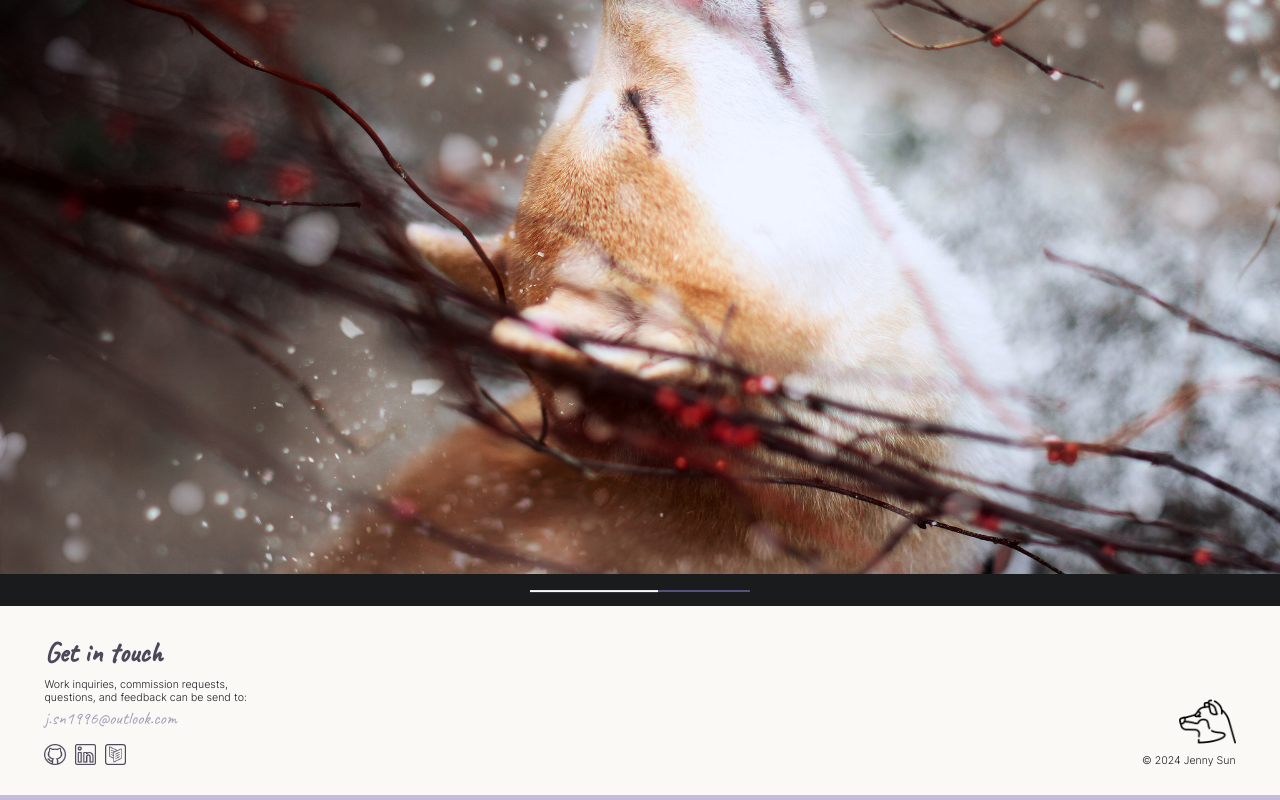
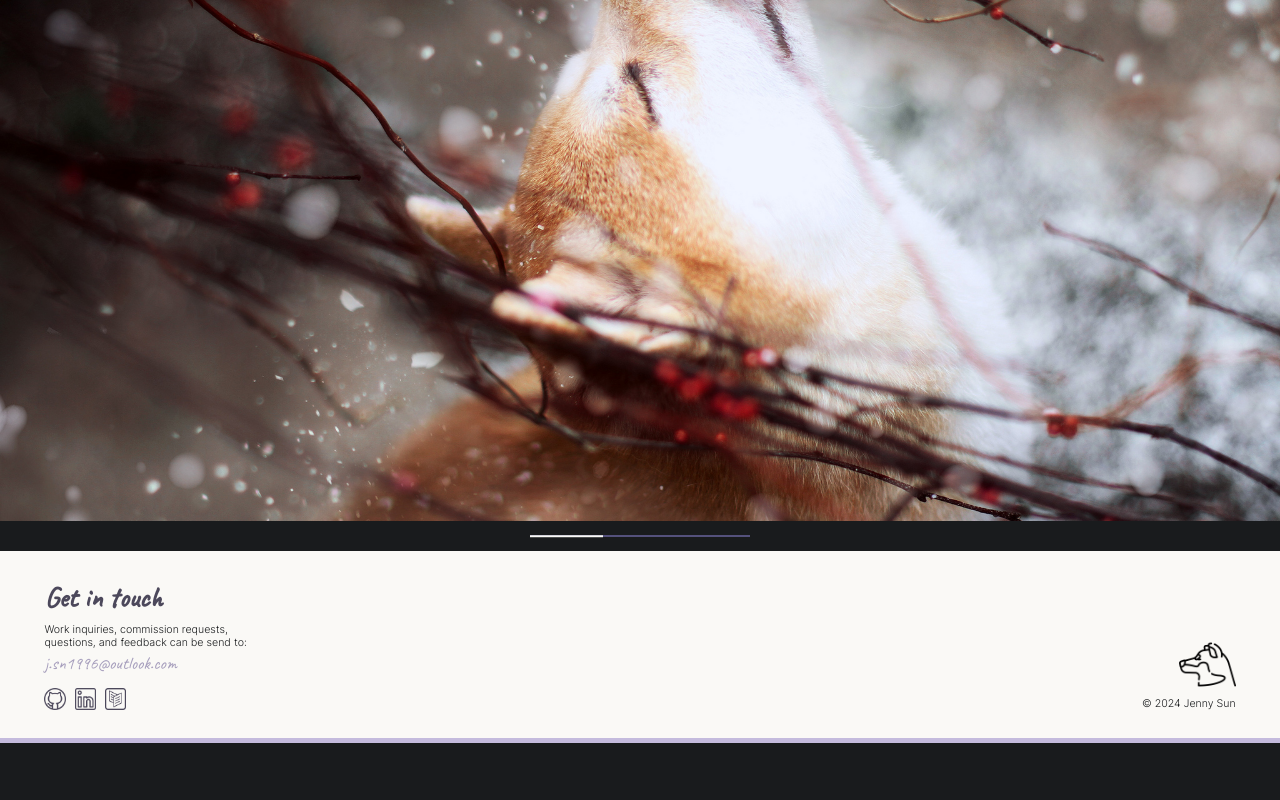
Before and after one commit to xMISSJ/portfolio, a SvelteKit app: page /projects in a window 1280 px wide. Shown: the part 386-1186 px from the top of the page. After the commit the page ends 1129 px from the top, so only its background shows below. Built offline with nearby package versions, Linux system fonts and the light colour scheme; a web font is replaced by a local one.

Commit message:
fix: proper conversion from Tailwind CSS to normal CSS. Also fixed carousel properly.

```diff
--- a/src/components/Carousel/CarouselSlider.svelte
+++ b/src/components/Carousel/CarouselSlider.svelte
@@ -6,7 +6,7 @@
   import SlideIndicator from "./SlideIndicator.svelte";
   import Spacer from "../Spacer.svelte";
 
-  export let images: { src: string; alt?: string; size?: string }[];
+  export let images: { src: string; alt?: string }[];
 
   let currentIndex: number = 0;
   let imageWidth: number = 0;
@@ -36,10 +36,13 @@
     if (slideAnimation) {
       slideAnimation.kill();
     }
-    // slideAnimation = gsap.to(imageContainer, {
-    //   x: -(index * imageWidth),
-    //   duration: 0.5,
-    // });
+
+    if (imageContainer) {
+      slideAnimation = gsap.to(imageContainer, {
+        x: -(index * imageWidth),
+        duration: 0.5,
+      });
+    }
   }
   function onDragStart(event: MouseEvent | TouchEvent): void {
     if (!isDragging) {
@@ -87,13 +90,9 @@
 
 <!-- svelte-ignore a11y-no-static-element-interactions -->
 {#if images.length != 0}
-  <div
-    class="carousel-container inline-flex w-full flex-col items-center mb-4 overflow-hidden relative sm:mb-20"
-  >
+  <div class="carousel-container">
     <div
-      class="carousel inline-flex w-full relative {isDragging
-        ? 'cursor-grabbing'
-        : 'cursor-pointer'}"
+      class={isDragging ? "cursor: grabbing;" : "cursor: pointer;"}
       on:mousedown|preventDefault={onDragStart}
       on:mousemove|preventDefault={onDragMove}
       on:mouseup|preventDefault={onDragEnd}
@@ -105,21 +104,16 @@
     >
       <div
         bind:this={imageContainer}
-        class="carousel-image-container relative h-212 sm:h-723"
-        style="width: calc({images.length} * 100%);"
+        class="carousel-image-container"
+        style="width: calc({images.length} * 100vw);"
       >
         {#each images as image, index}
           <div
             bind:clientWidth={imageWidth}
-            class="carousel-image w-full h-full absolute"
-            style="left: calc({index} * 100%);"
+            class="carousel-image"
+            style="left: calc({index + 1} * 100vw);"
           >
-            <Image
-              src={image.src}
-              alt={image.alt}
-              size={image.size}
-              objectFit="cover"
-            />
+            <Image src={image.src} alt={image.alt} objectFit="cover" />
           </div>
         {/each}
       </div>
@@ -129,3 +123,32 @@
     <Spacer />
   </div>
 {/if}
+
+<style lang="scss">
+  .carousel-container {
+    display: inline-flex;
+    flex-direction: column;
+    align-items: center;
+    overflow: hidden;
+    width: 100%;
+    position: relative;
+  }
+
+  .carousel {
+    display: inline-flex;
+    width: 100%;
+    position: relative;
+  }
+
+  .carousel-image-container {
+    width: 100vw;
+    height: 100vh;
+    position: relative;
+  }
+
+  .carousel-image {
+    width: 100vw;
+    height: 100%;
+    position: absolute;
+  }
+</style>
--- a/src/components/Carousel/SlideIndicator.svelte
+++ b/src/components/Carousel/SlideIndicator.svelte
@@ -1,7 +1,7 @@
 <script lang="ts">
   import gsap from "gsap";
 
-  export let images: { src: string; alt?: string; size?: string }[];
+  export let images: { src: string; alt?: string }[];
   export let onSlideChanged: (index: number) => void;
   export let index: number;
 
@@ -20,6 +20,7 @@
   $: {
     if (panel) {
       panelWidth = panel.offsetWidth;
+      console.log("panel width", panelWidth);
       indicatorWidth = panelWidth / images.length;
     }
 
@@ -71,10 +72,13 @@
     if (onSlideChanged != null) {
       onSlideChanged(index);
     }
-    // gsap.to(indicator, {
-    //   x: index * (panelWidth / images.length),
-    //   duration: 0.25,
-    // });
+
+    if (indicator) {
+      gsap.to(indicator, {
+        x: currentIndex * (panelWidth / images.length),
+        duration: 0.25,
+      });
+    }
   }
 
   function handleResize() {
@@ -101,7 +105,7 @@
       on:mouseenter={onMouseEnter}
       class="index-indicator"
       style="
-          width: {indicatorWidth / 10}px;
+          width: {indicatorWidth}px;
           height: calc({increaseIndicatorSize ? 4 : 2} / 10 * 1rem);
           "
     />
@@ -113,6 +117,7 @@
     display: flex;
     align-items: center;
     justify-content: center;
+    width: fit-content;
   }
 
   .index-panel {
--- a/src/components/Footer.svelte
+++ b/src/components/Footer.svelte
@@ -55,11 +55,9 @@
       </div>
     </div>
     <div id="right-content">
-      <Image
-        src={"/images/shiba-inu.png"}
-        alt="Shiba Inu Vector"
-        size="6.4rem"
-      />
+      <div id="shiba-logo">
+        <Image src={"/images/shiba-inu.png"} alt="Shiba Inu Vector" />
+      </div>
       <Spacer multiplier={1} />
       <p id="copyright">© 2024 Jenny Sun</p>
     </div>
@@ -111,6 +109,11 @@
     width: 50%;
   }
 
+  #shiba-logo {
+    width: 6.4rem;
+    height: 6.4rem;
+  }
+
   h1 {
     font-family: "Caveat", sans-serif;
     font-size: 3.2rem;
--- a/src/components/IconButton.svelte
+++ b/src/components/IconButton.svelte
@@ -13,8 +13,12 @@
 
 <!-- svelte-ignore a11y-click-events-have-key-events -->
 <!-- svelte-ignore a11y-no-static-element-interactions -->
-<div class="social-icon" on:click={() => openLink(url)}>
-  <Image {src} {alt} {size} />
+<div
+  class="social-icon"
+  on:click={() => openLink(url)}
+  style="width: {size}; height: {size};"
+>
+  <Image {src} {alt} />
 </div>
 
 <style lang="scss">
--- a/src/components/Image.svelte
+++ b/src/components/Image.svelte
@@ -1,18 +1,12 @@
-<script lang="ts">
-  import { base } from "$app/paths";
-
-  export let src: string = "/images/shiba-inu.png";
-  export let alt: string = "alt text";
-  export let size: string = "2.4rem";
-  export let objectFit: string = "contain";
+<script>
+  export let src = "";
+  export let alt = "";
+  export let objectFit = "cover";
 </script>
 
 <img
-  src={base + src}
+  {src}
   {alt}
-  style="
-    width: {size};
-    height: {size};
-    object-fit: {objectFit};
-  "
+  style="width: 100%; height: 100%; object-fit: {objectFit}; display: block; margin: auto;"
+  loading="lazy"
 />
--- a/src/routes/projects/+page.svelte
+++ b/src/routes/projects/+page.svelte
@@ -4,6 +4,8 @@
 
 <CarouselSlider
   images={[
-    { src: "/images/shiba-placeholder.jpg", alt: "Placeholder", size: "100%" },
+    { src: "/images/shiba-placeholder.jpg", alt: "Placeholder" },
+    { src: "/images/shiba-placeholder.jpg", alt: "Placeholder" },
+    { src: "/images/shiba-placeholder.jpg", alt: "Placeholder" },
   ]}
 />
```
